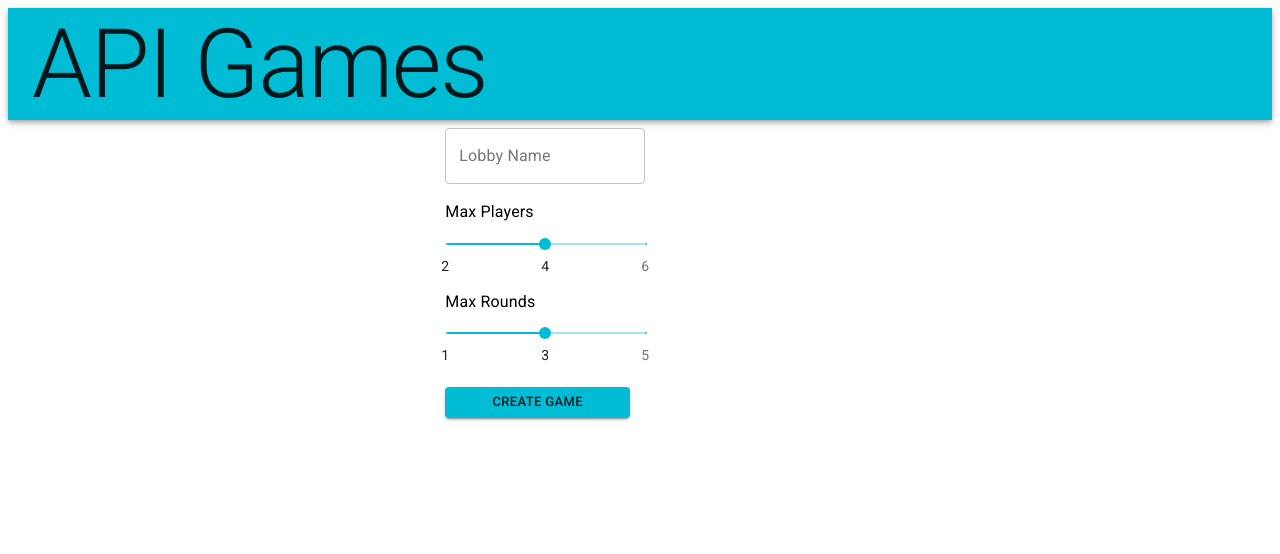
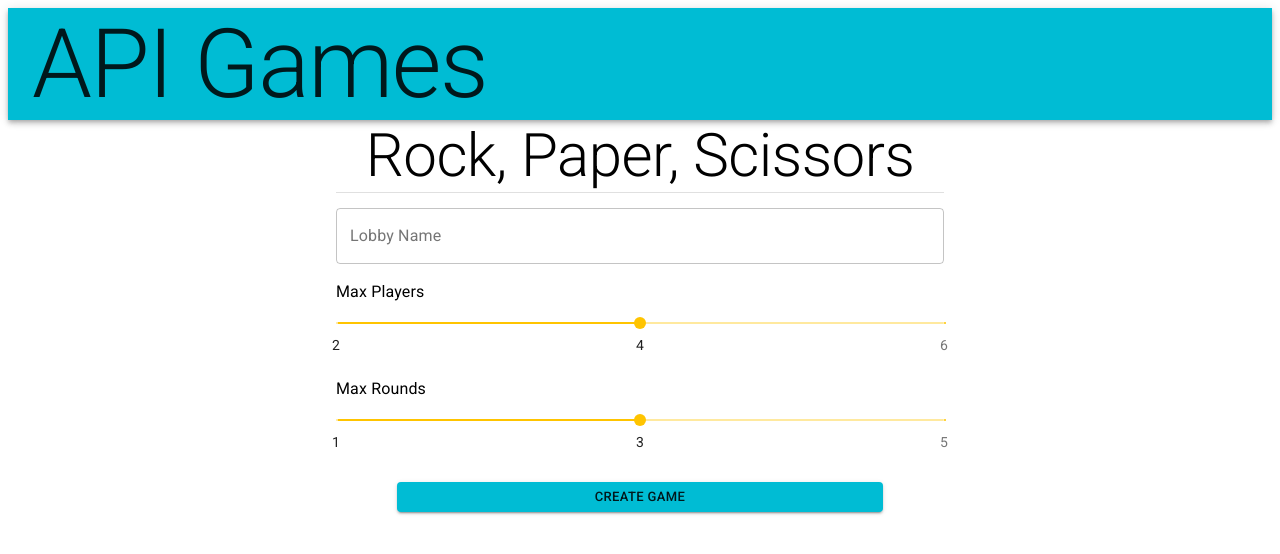
Before and after one commit to chadgarlandscg/player-ui, a React (Vite) app: page /rock-paper-scissors in a window 1280 px wide. Shown: the top 554 px of the page. Built offline with nearby package versions, Linux system fonts and the light colour scheme.

Commit message:
Align new game form grid

```diff
--- a/src/App/Content/NewGame/NewGame.tsx
+++ b/src/App/Content/NewGame/NewGame.tsx
@@ -1,13 +1,14 @@
 import React from 'react'
 import { createStyles, makeStyles, Theme } from '@material-ui/core/styles';
 import { Form } from '../../../Components/Forms/Form';
-import { Grid } from '@material-ui/core';
+import { Container, Grid } from '@material-ui/core';
+import { SubTitle } from '../../../Components/Labels/SubTitle';
 
 const useStyles = makeStyles((theme: Theme) =>
     createStyles({
         root: {
             '& > *': {
-                margin: theme.spacing(1),
+                margin: theme.spacing(5),
                 width: '25ch',
             },
         },
@@ -21,6 +22,7 @@ interface NewGameProps {
 export const NewGame: React.FC<NewGameProps> = () => {
     const classes = useStyles();
     const formProps = {
+        title: "Rock, Paper, Scissors",
         inputFields: ["Lobby Name"],
         sliders: [
             {title: "Max Players", min: 2, max: 6, init: 4},
@@ -30,13 +32,5 @@ export const NewGame: React.FC<NewGameProps> = () => {
         onSubmit: console.log
     };
     const newGameForm = <Form {...formProps}/>
-    return (
-        <Grid container justify={'center'}>
-            <Grid item lg={4}>
-                {newGameForm}
-            </Grid>
-        </Grid>
-
-
-    );
+    return newGameForm;
 }
--- a/src/Components/Buttons/BaseButton.tsx
+++ b/src/Components/Buttons/BaseButton.tsx
@@ -5,11 +5,12 @@ export interface BaseButtonProps {
     text?: string;
     onClick: (event: React.SyntheticEvent<HTMLButtonElement>) => void;
     variant: "text" | "contained" | "outlined";
+    className?: string;
 }
 
-export const BaseButton: React.FC<BaseButtonProps> = ({variant, text, onClick, children}) => {
+export const BaseButton: React.FC<BaseButtonProps> = ({variant, text, onClick, children, className}) => {
     return (
-      <Button variant={variant} size="small" color="primary" onClick={onClick}>
+      <Button className={className} variant={variant} size="small" color="primary" onClick={onClick}>
         {text || children}
       </Button>
     )
--- a/src/Components/Buttons/PrimaryButton.tsx
+++ b/src/Components/Buttons/PrimaryButton.tsx
@@ -4,6 +4,7 @@ import { BaseButton } from './BaseButton';
 export interface PrimaryButtonProps {
     text: string;
     onClick: (event: React.SyntheticEvent<HTMLButtonElement>) => void;
+    className?: string;
 }
 
-export const PrimaryButton: React.FC<PrimaryButtonProps> = ({text, onClick}) => <BaseButton text={text} onClick={onClick} variant="contained"/>
+export const PrimaryButton: React.FC<PrimaryButtonProps> = ({text, onClick, className}) => <BaseButton className={className} text={text} onClick={onClick} variant="contained"/>
--- a/src/Components/Containers/FullWidthContainer.tsx
+++ b/src/Components/Containers/FullWidthContainer.tsx
@@ -6,7 +6,7 @@ interface FullWidthContainerProps {
 
 export const FullWidthContainer: React.FC<FullWidthContainerProps> = ({children}) => {
     return (
-        <Container>
+        <Container style={{height: '100%'}}>
             {children}
         </Container>
     );
--- a/src/Components/Forms/Form.tsx
+++ b/src/Components/Forms/Form.tsx
@@ -3,32 +3,66 @@ import { createStyles, makeStyles, Theme } from '@material-ui/core/styles';
 import { TextInput } from '../Inputs/TextInput';
 import { MarkedSlider, MarkedSliderProps } from '../Inputs/MarkedSlider';
 import { PrimaryButton } from '../Buttons/PrimaryButton';
+import { Divider, Grid } from '@material-ui/core';
+import { SubTitle } from '../Labels/SubTitle';
 
 const useStyles = makeStyles((theme: Theme) =>
     createStyles({
         root: {
-            '& > *': {
-                margin: theme.spacing(1),
-                width: '25ch',
-            },
+            height: '50%'
+        },
+        gridRoot: {
+            height: '100%',
+            width: '50%',
+            margin: 'auto'
+        },
+        fullWidth: {
+            width: '100%'
+        },
+        submit: {
+            width: '80%',
+            margin: 'auto'
         },
     }),
 );
 
 interface FormProps {
+    title?: string;
     inputFields?: string[];
     sliders?: MarkedSliderProps[];
     submitText: string;
     onSubmit: (event: React.SyntheticEvent<HTMLButtonElement>) => void;
 }
 
-export const Form: React.FC<FormProps> = ({inputFields, sliders, submitText, onSubmit}) => {
+export const Form: React.FC<FormProps> = ({title, inputFields, sliders, submitText, onSubmit}) => {
     const classes = useStyles();
     return (
         <form className={classes.root} noValidate autoComplete="off">
-            {inputFields.map((inputField, i) => <TextInput key={i} label={inputField} />)}
-            {sliders.map((slider, i) => <MarkedSlider key={i} {...slider} />)}
-            <PrimaryButton text={submitText} onClick={onSubmit}/>
-        </form>
+            <Grid
+                    className={classes.gridRoot}
+                    container
+                    direction="row"
+                    alignItems="stretch"
+                    justify="space-between"
+                >
+                        {title && <Grid item xs={12}>
+                            <SubTitle text={title}/>
+                            <Divider/>
+                        </Grid>}
+                        {inputFields.map((inputField, i) => {
+                            return <Grid key={i} item xs={12}>
+                                <TextInput className={classes.fullWidth} label={inputField} />
+                            </Grid>
+                        })}
+                        {sliders.map((slider, i) => {
+                            return <Grid key={i} item xs={12}>
+                                <MarkedSlider {...slider} />
+                            </Grid>
+                        })}
+                        <Grid container item xs={12}>
+                            <PrimaryButton className={classes.submit} text={submitText} onClick={onSubmit}/>
+                        </Grid>
+                </Grid>
+            </form>
     );
 }
--- a/src/Components/Inputs/MarkedSlider.tsx
+++ b/src/Components/Inputs/MarkedSlider.tsx
@@ -14,9 +14,6 @@ export interface MarkedSliderProps {
 
 const useStyles = makeStyles((theme: Theme) =>
   createStyles({
-    root: {
-      width: 300,
-    },
     margin: {
       height: theme.spacing(3),
     },
@@ -27,19 +24,20 @@ export const MarkedSlider: React.FC<MarkedSliderProps> = ({title, min, max, step
   const classes = useStyles();
 
   return (
-    <div className={classes.root}>
+    <>
       <Typography gutterBottom>
         {title}
       </Typography>
       <Slider
         defaultValue={init || min}
         valueLabelDisplay="auto"
+        color="secondary"
         step={step}
         min={min}
         max={max}
         marks={marks || toSimpleMarks(min, max)}
       />
-    </div>
+    </>
   );
 }
 
--- a/src/Components/Inputs/TextInput.tsx
+++ b/src/Components/Inputs/TextInput.tsx
@@ -4,10 +4,11 @@ import TextField from '@material-ui/core/TextField';
 
 interface TextInputProps {
     label: string;
+    className?: string;
 }
 
-export const TextInput: React.FC<TextInputProps> = ({label}) => {
+export const TextInput: React.FC<TextInputProps> = ({label, className}) => {
     return (
-        <TextField label={label} variant="outlined" />
+        <TextField className={className} label={label} variant="outlined" />
     );
 }
--- /dev/null
+++ b/src/Components/Labels/SubTitle.tsx
@@ -0,0 +1,14 @@
+import React from 'react';
+import Typography from '@material-ui/core/Typography';
+
+interface SubTitleProps extends ClassNamed {
+    text: string;
+}
+
+export const SubTitle: React.FC<SubTitleProps> = (props) => {
+    return  (
+        <Typography variant="h2" align="center" className={props.className}>
+            {props.text}
+        </Typography>
+    );
+}
--- a/src/index.html
+++ b/src/index.html
@@ -11,7 +11,7 @@
         <link rel="stylesheet" href="styles.css?v=1.0">
     </head>
     <body>
-        <div id="root"></div>
+        <div style="height: 100vh;" id="root"></div>
         <script src="index.tsx"></script>
     </body>
 </html>
```
